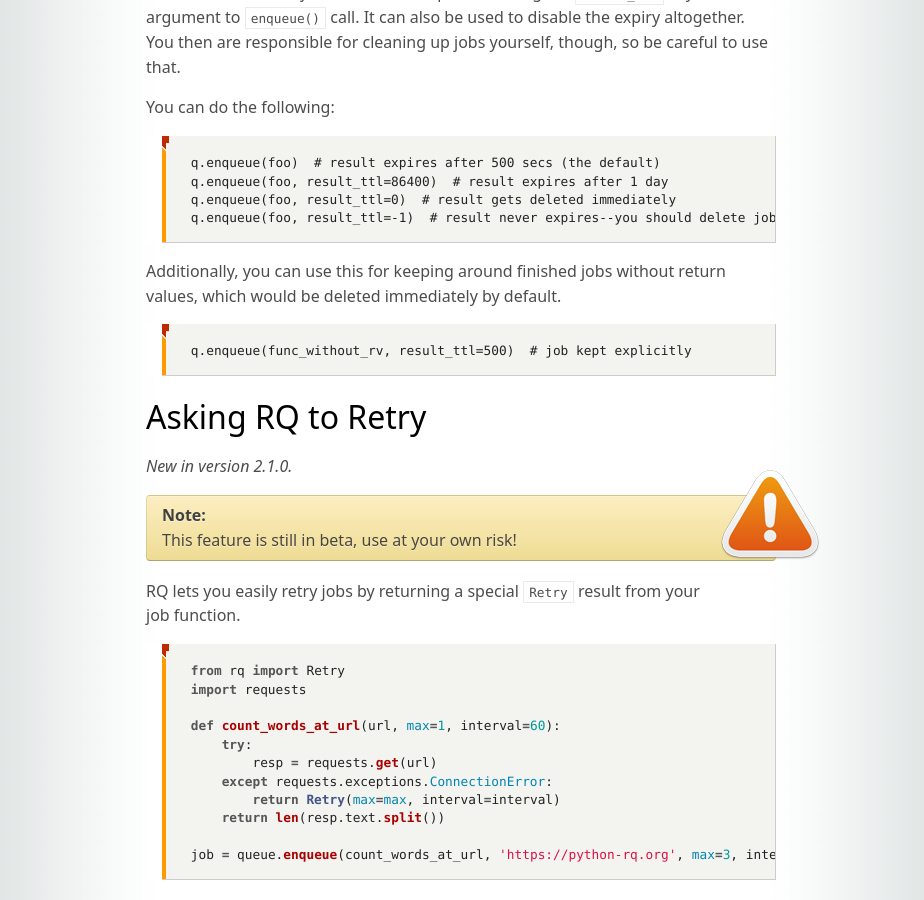
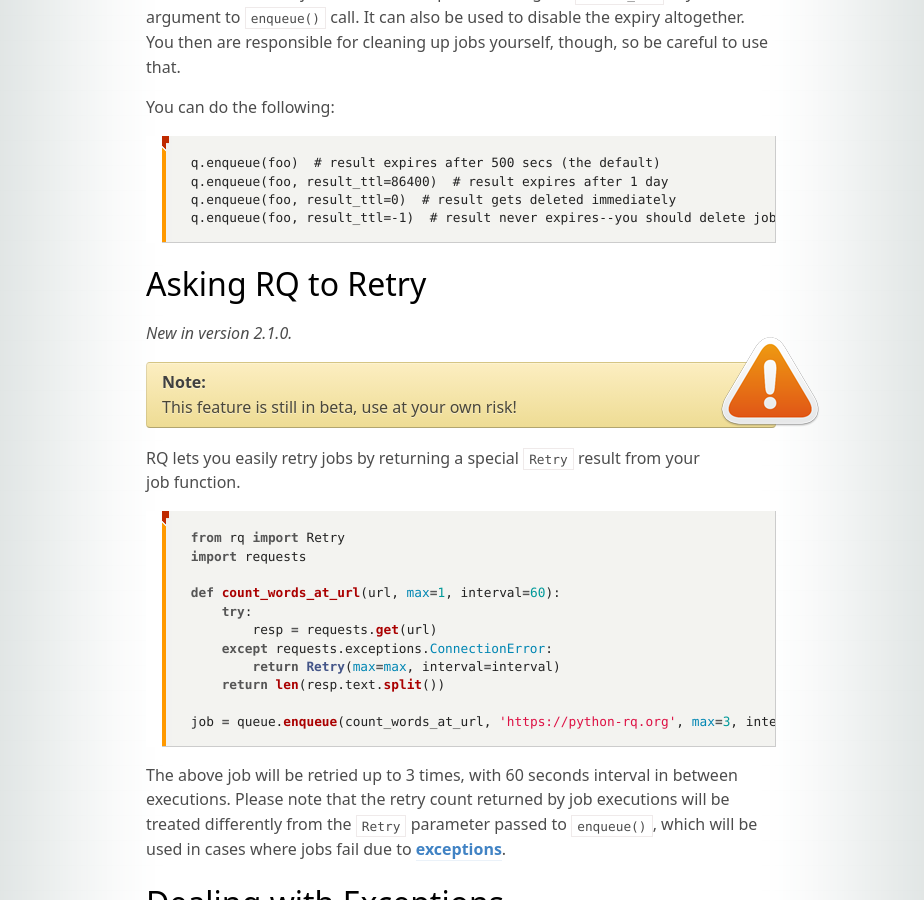
Before and after one commit to rq/rq, a Jekyll site: the page built from docs/docs/results.md, in a window 1280 px wide and 900 px high, scrolled down 1734 px. Shown: the whole window, without its empty margins (179-1103 px from the left). Built offline with Jekyll 4.4.1, drawn with Linux system fonts in a browser that asks for light colours; some web fonts are replaced; comment, search, counter and statistics services are not loaded.

Commit message:
docs: remove paragraph (#2217)
* no return means function/task returns None

* Remove incorrect paragraph

It is simply not True. Tested a function returning value and it uses the
same default_result_ttl (stored in the worker).

```diff
--- a/docs/docs/results.md
+++ b/docs/docs/results.md
@@ -74,12 +74,6 @@ You can do the following:
     q.enqueue(foo, result_ttl=86400)  # result expires after 1 day
     q.enqueue(foo, result_ttl=0)  # result gets deleted immediately
     q.enqueue(foo, result_ttl=-1)  # result never expires--you should delete jobs manually
-
-Additionally, you can use this for keeping around finished jobs without return
-values, which would be deleted immediately by default.
-
-    q.enqueue(func_without_rv, result_ttl=500)  # job kept explicitly
-
 
 ## Asking RQ to Retry
 _New in version 2.1.0._
```
